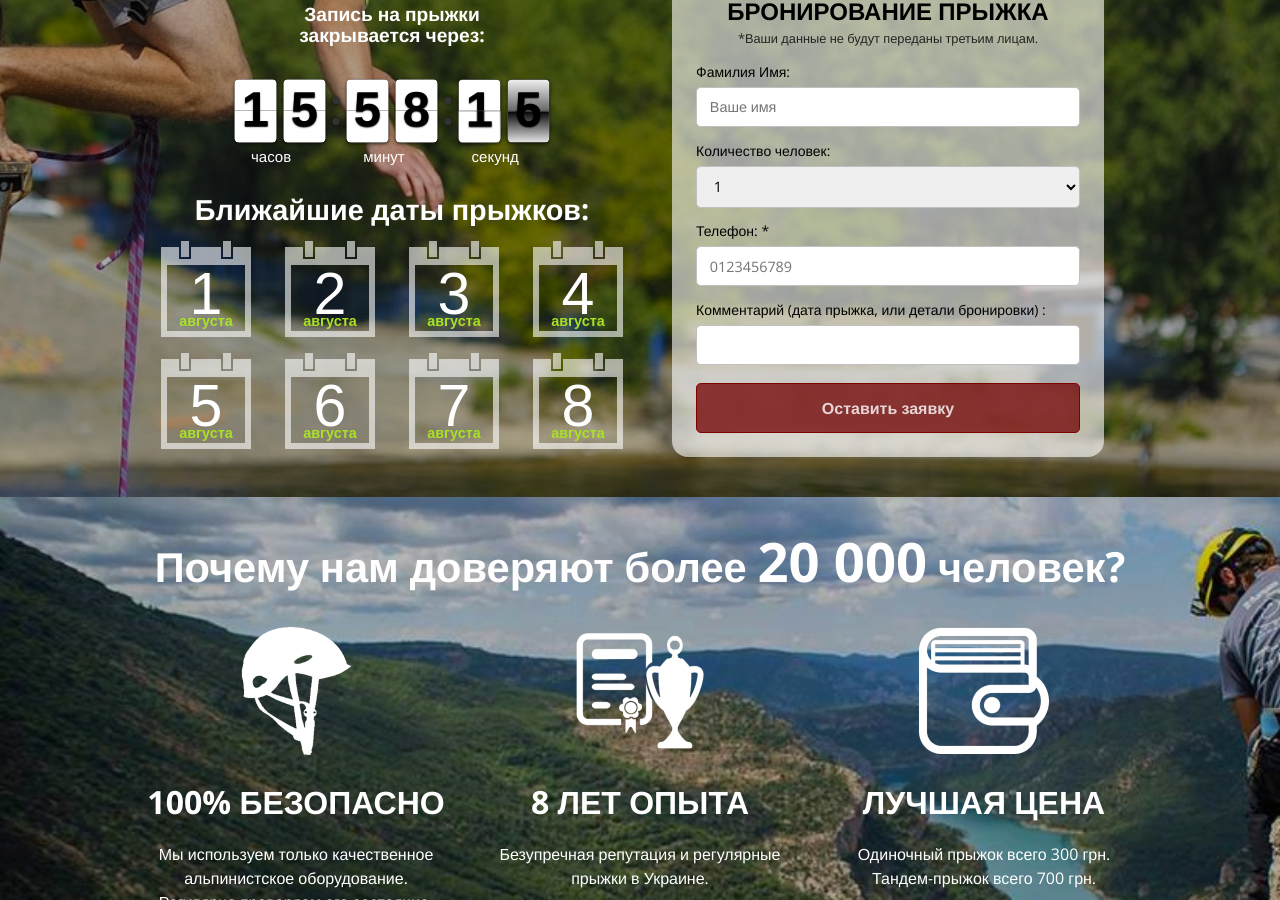
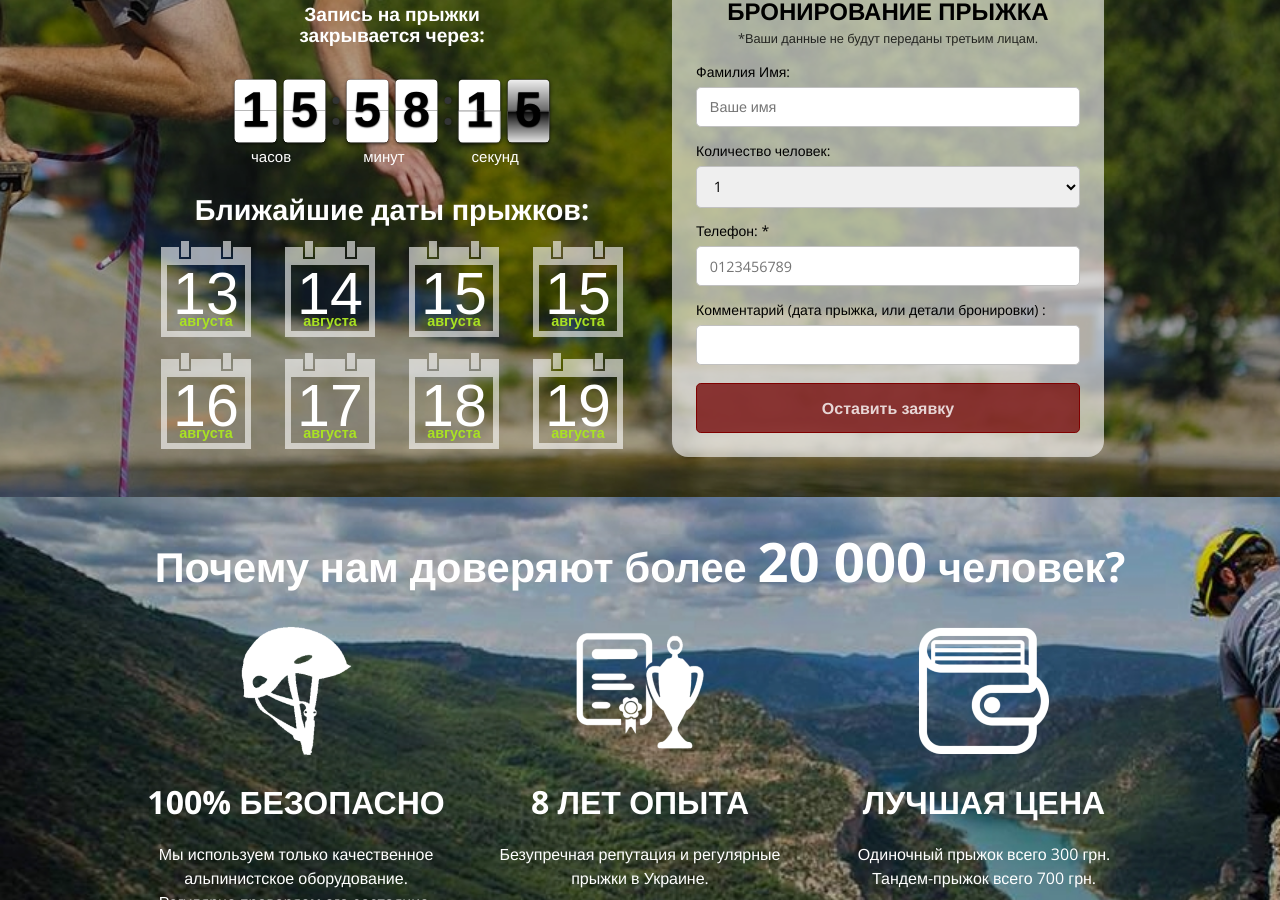
Before and after one commit to Andreyfilko/go-jump, a Jekyll site: the page built from index.md, in a window 1280 px wide and 900 px high, scrolled down 435 px. Built offline with Jekyll 4.4.1, drawn with Linux system fonts in a browser that asks for light colours; some web fonts are replaced; some of the changed text lies outside the part shown.

Commit message:
Update _config.yml
поменял даты прыжков 12.08-17:24

```diff
--- a/_config.yml
+++ b/_config.yml
@@ -35,11 +35,11 @@ google_analytics:
 theme: jekyll-theme-cayman
 
 dates:
-  - 2021-08-01
-  - 2021-08-02
-  - 2021-08-03
-  - 2021-08-04
-  - 2021-08-05
-  - 2021-08-06
-  - 2021-08-07
-  - 2021-08-08
+  - 2021-08-13
+  - 2021-08-14
+  - 2021-08-15
+  - 2021-08-15
+  - 2021-08-16
+  - 2021-08-17
+  - 2021-08-18
+  - 2021-08-19
```
